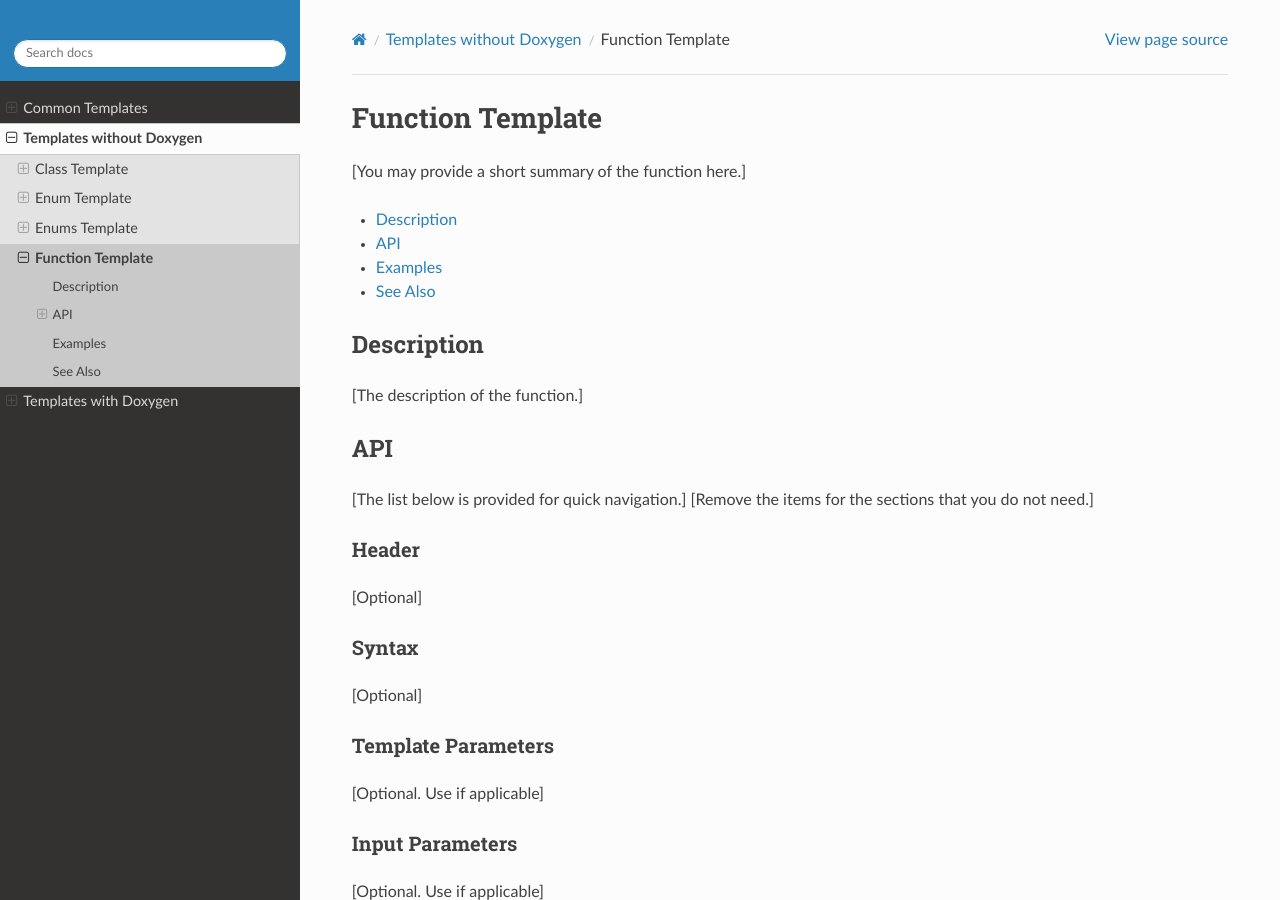
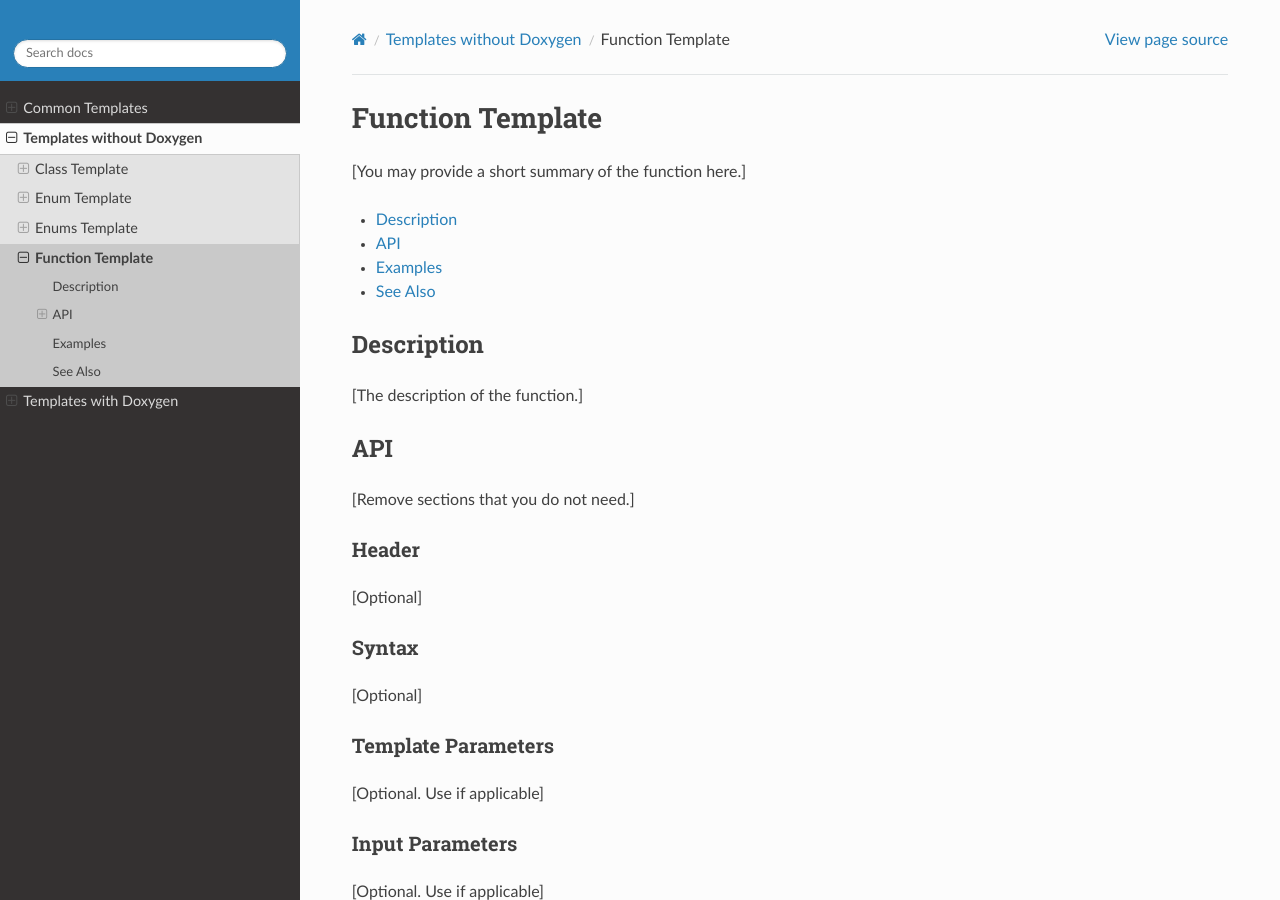
Before and after one commit to outoftardis/docs, a Sphinx documentation site: the page built from api_example/doc/source/without_doxygen/function.rst, in a window 1280 px wide and 900 px high. Built offline with Sphinx 7.4.7 and the Read the Docs theme 2.0.0, drawn with Linux system fonts in a browser that asks for light colours.

Commit message:
Updated class/function desc

```diff
--- a/api_example/doc/source/without_doxygen/class.rst
+++ b/api_example/doc/source/without_doxygen/class.rst
@@ -25,8 +25,7 @@ Concepts
 API
 ***
 
-[The list below is provided for quick navigation.]
-[Remove the items for the sections that you do not need.]
+[Remove sections that you do not need.]
 
 Header
 ------
--- a/api_example/doc/source/without_doxygen/function.rst
+++ b/api_example/doc/source/without_doxygen/function.rst
@@ -18,8 +18,7 @@ Description
 API
 ***
 
-[The list below is provided for quick navigation.]
-[Remove the items for the sections that you do not need.]
+[Remove sections that you do not need.]
 
 Header
 ------
```
Also changed, not shown: 2 other files.
